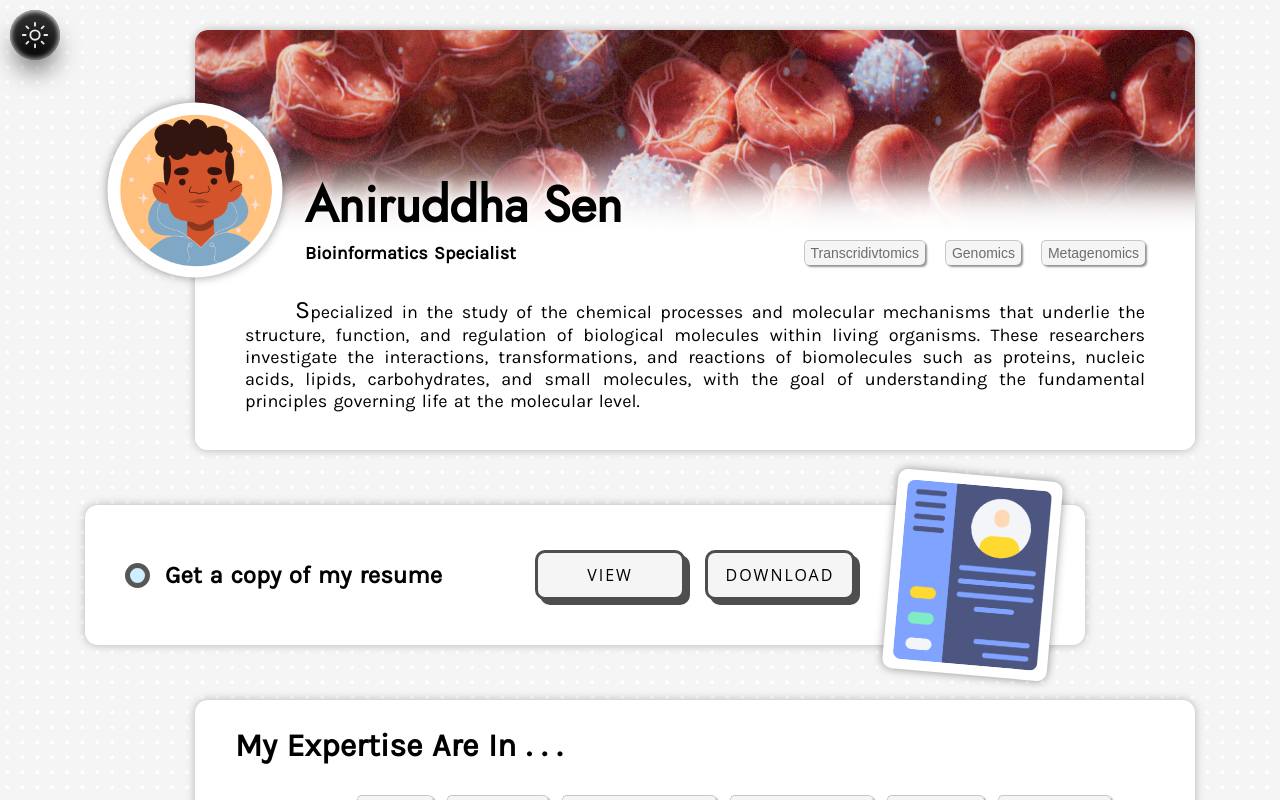
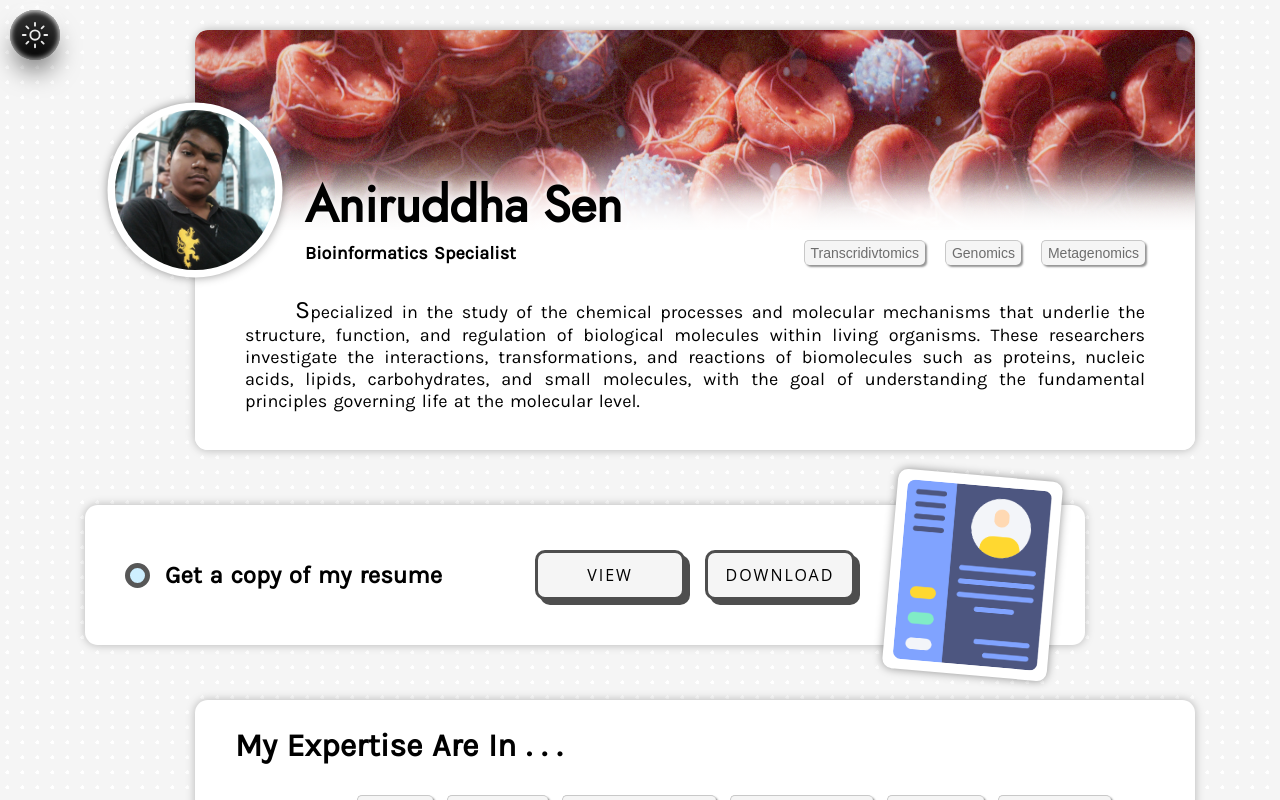
Before and after one commit to tathagatamishra/AniruddhaSen, a React (Vite) app in the folder client/: page / in a window 1280 px wide. Shown: the top 800 px of the page. Built offline with nearby package versions, Linux system fonts and the light colour scheme.

Commit message:
def pro img

```diff
--- a/client/src/Component/C1/About.jsx
+++ b/client/src/Component/C1/About.jsx
@@ -21,7 +21,7 @@ export default function About() {
 
         <div className="profile-image">
 
-          {/* <img className="user-image" src={profileImage} /> */}
+          <img className="user-image" src={profileImage} />
 
           <div className="bg-image">
             <img className="default-image" src={defaultProfile} />
```
